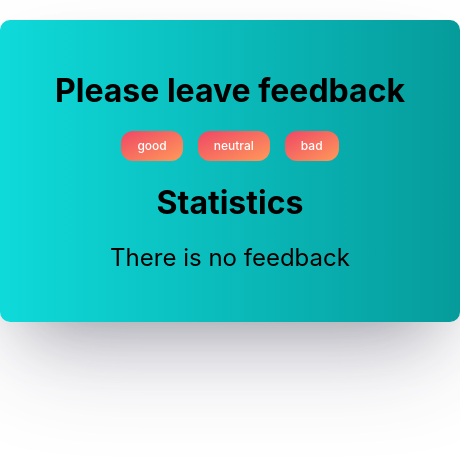
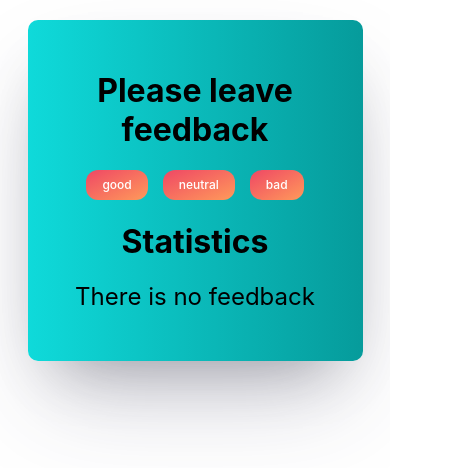
Before and after one commit to Volodya1989/goit-react-hw-02-feedback, a React (Create React App) app: page / in a window 390 px wide. Shown: the top 468 px of the page, 460 px wide, since content can reach past the window. Built offline with nearby package versions, Linux system fonts and the light colour scheme.

Commit message:
media query added

```diff
--- a/src/components/App/App.styled.js
+++ b/src/components/App/App.styled.js
@@ -14,6 +14,9 @@ export const Container = styled.div`
   box-shadow: rgba(50, 50, 93, 0.25) 0px 50px 100px -20px,
     rgba(0, 0, 0, 0.3) 0px 30px 60px -30px;
   transition: transform 0.4s;
+  @media (max-width: 520px) {
+    width: 275px;
+  }
   &:hover {
     transition: transform 0.4s;
     transform: scale(1.05);
```
